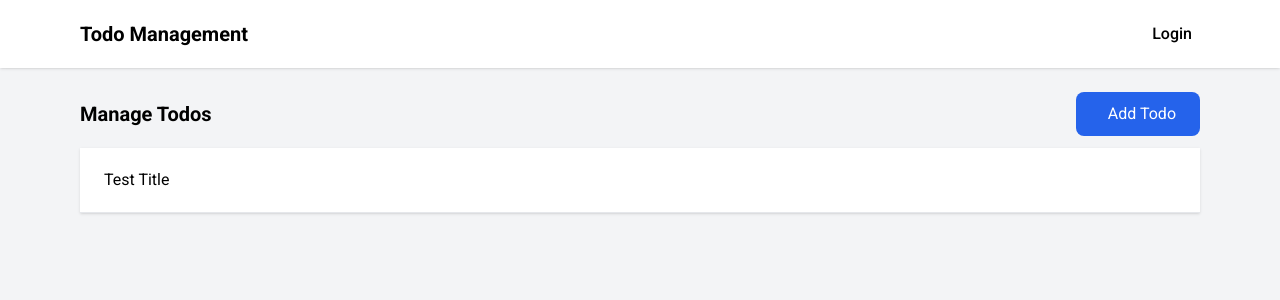
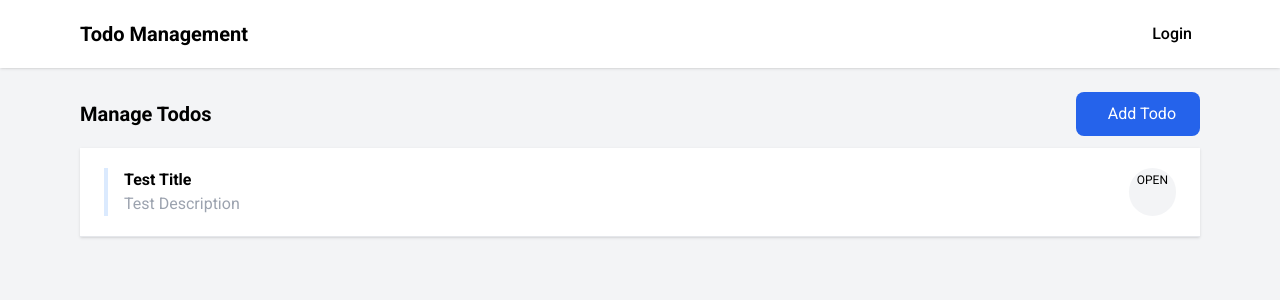
Before and after one commit to chumani130/todo_app, an Angular app: page /todo in a window 1280 px wide. Shown: the top 300 px of the page. Built offline with nearby package versions, Linux system fonts and the light colour scheme.

Commit message:
Update todo-card.component.html

```diff
--- a/src/app/shared/components/todo-card/todo-card.component.html
+++ b/src/app/shared/components/todo-card/todo-card.component.html
@@ -1,5 +1,7 @@
 <div class="flex justify-between gap-10 py-5 px-6 cursor-pointer hover:bg-gray-100 relative border-b border-gray-200">
-    <div>
-        <h4>{{todo.title}}</h4>
+    <div class="border-l-4 border-blue-100 pl-4">
+        <h4 class="font-bold">{{todo.title}}</h4>
+        <p class="text-gray-400 h-6 overflow-y-hidden">{{todo.description}}</p>
     </div>
+    <div class="bg-gray-100 border-gray-500 text-xs font medium p-1 px-2 rounded-full">OPEN</div>
 </div>
```
